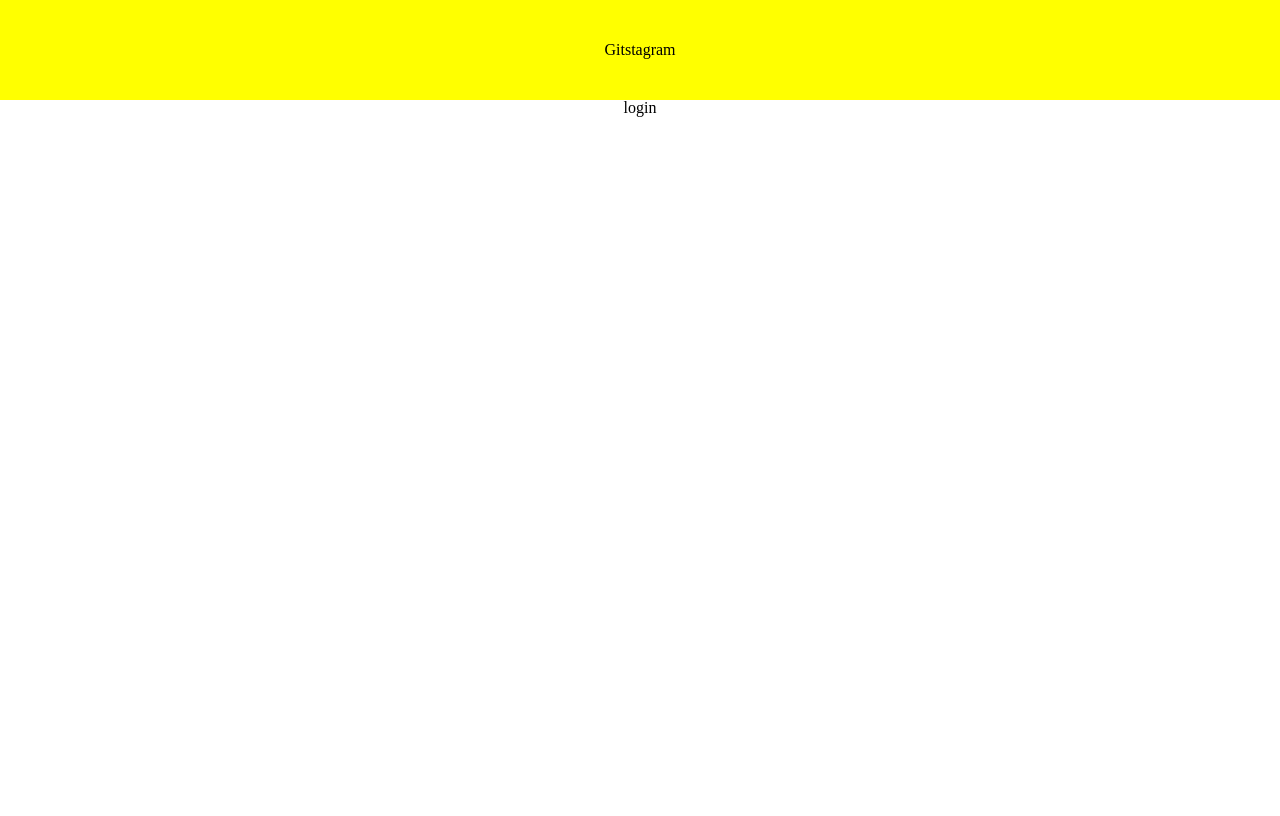
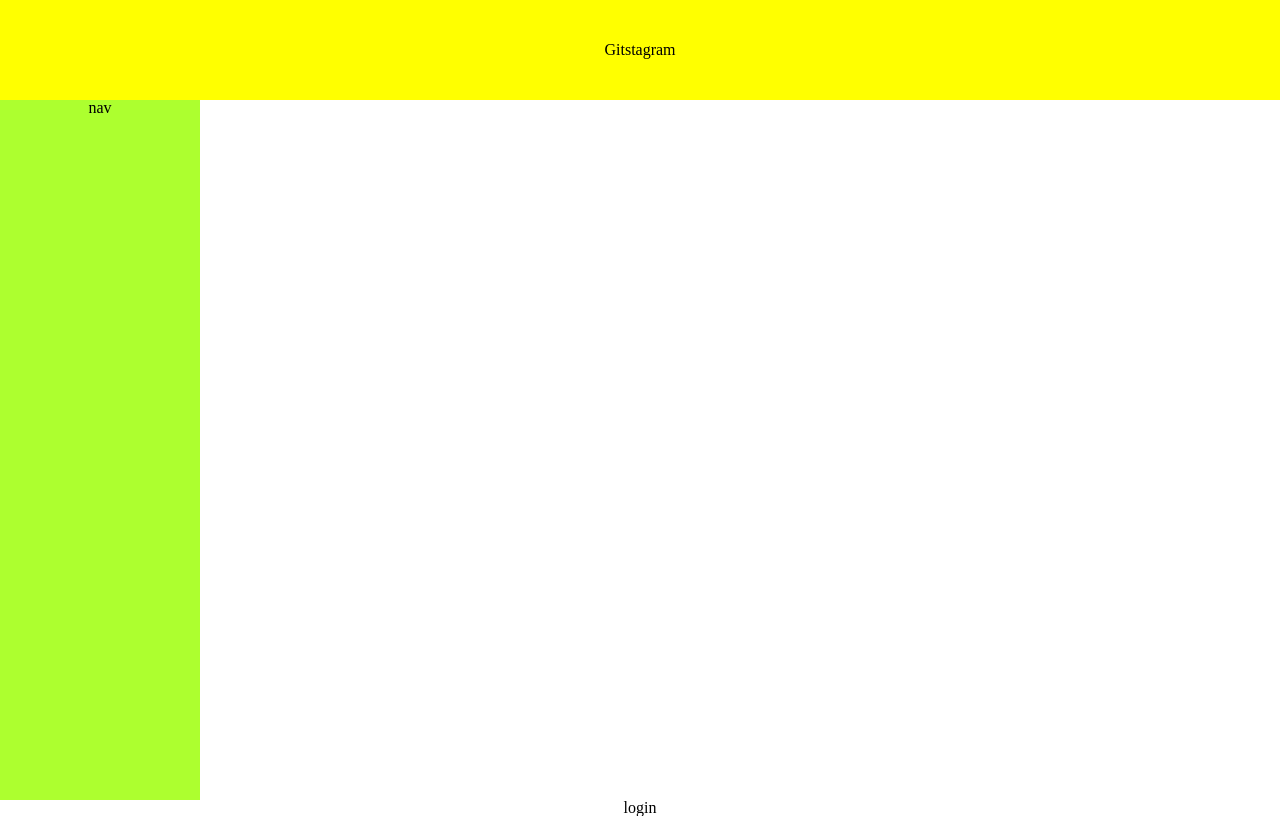
Before and after one commit to ajou-gitstagram/client-web, a React (Create React App) app: page /login in a window 1280 px wide. Built offline with nearby package versions, Linux system fonts and the light colour scheme.

Commit message:
split login, logout view

```diff
--- a/src/App.tsx
+++ b/src/App.tsx
@@ -1,4 +1,4 @@
-import React from 'react';
+import React, {useState} from 'react';
 import './App.css';
 import './common/reset.css';
 import {Routes, Route} from "react-router-dom";
@@ -7,15 +7,25 @@ import RankPage from "./pages/rank-page/RankPage";
 import LoginPage from "./pages/login-page/LoginPage";
 import SignupPage from "./pages/signup-page/SignupPage";
 import PostPage from "./pages/post-page/PostPage";
-import Header from "./common/module/Header";
+import Header from "./common/module/header/Header";
+import Navigator from "./common/module/navigator/Navigator";
 
 function App() {
+    const [login, setLogin] = useState(true);
+    // FIXME:: default is false on prod
+
     return (
         <div className="App">
-            <Header />
+            {login &&
+                <>
+                    <Header />
+                    <Navigator />
+                </>
+            }
+
             <Routes>
                 <Route path={"/"} element={<HomePage />} />
-                <Route path={"/login"} element={<LoginPage />} />
+                <Route path={"/login"} element={<LoginPage setLogin={setLogin} />} />
                 <Route path={"/signup"} element={<SignupPage />} />
                 <Route path={"/rank"} element={<RankPage />} />
                 <Route path={"/post"} element={<PostPage />} />
--- /dev/null
+++ b/src/common/module/navigator/Navigator.module.css
@@ -0,0 +1,6 @@
+.navigator-container {
+    height: calc(100vh - 100px);
+    width: 200px;
+
+    background-color: greenyellow;
+}
--- /dev/null
+++ b/src/common/module/navigator/Navigator.tsx
@@ -0,0 +1,9 @@
+import S from './Navigator.module.css';
+
+const Navigator = () => {
+	return (
+		<nav className={S['navigator-container']}>nav</nav>
+	);
+}
+
+export default Navigator;
```
Also changed, not shown: src/pages/login-page/LoginPage.tsx (+6 -1 lines), src/common/module/header/Header.module.css (renamed from src/common/module/Header.module.css), src/common/module/header/Header.tsx (renamed from src/common/module/Header.tsx).
